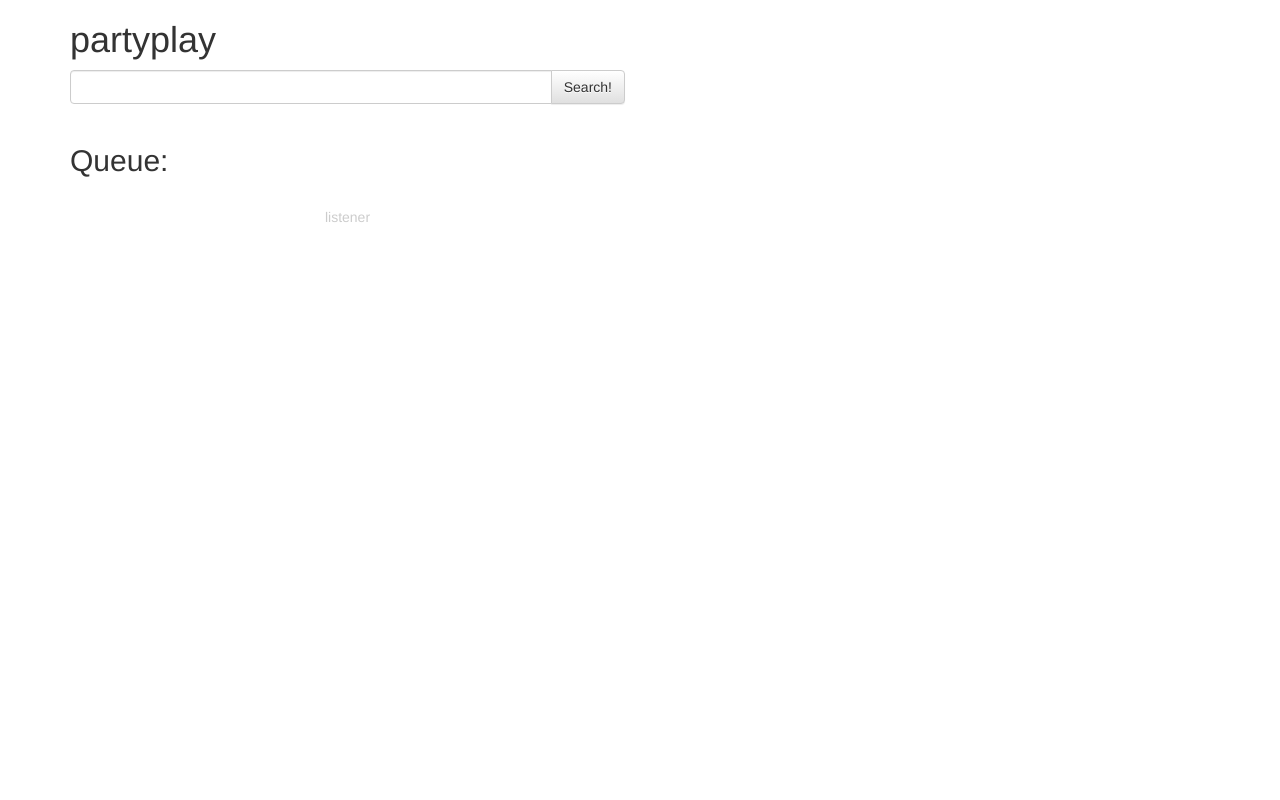
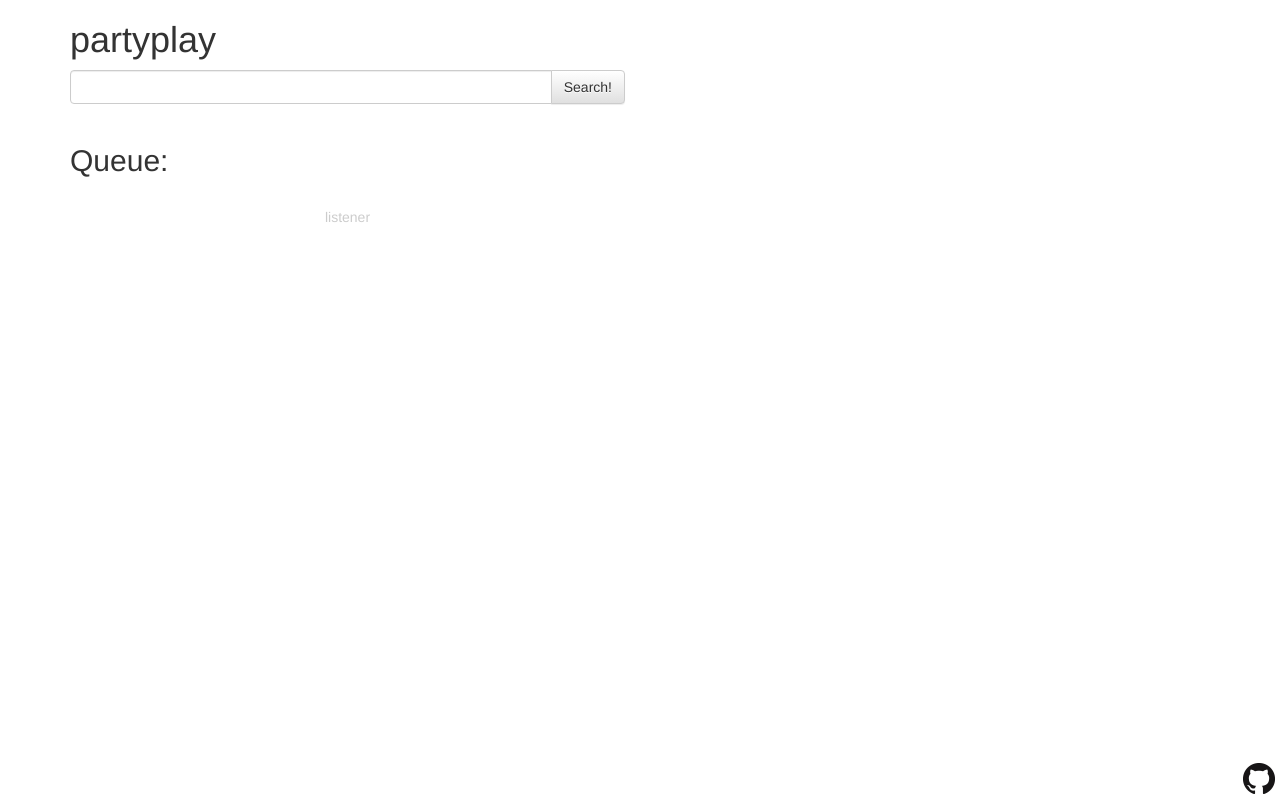
Before and after one commit to FruitieX/nodeplayer, a website: page public/index.html in a window 1280 px wide. Drawn offline with Linux system fonts and the light colour scheme; no server answers.

Commit message:
fork me on github

```diff
--- a/public/index.html
+++ b/public/index.html
@@ -58,5 +58,7 @@
                 </div>
             </div>
         </div>
+
+        <a href="https://github.com/FruitieX/partyplay"><img style="position: absolute; bottom: 5px; right: 5px; border: 0;" src="/media/GitHub-Mark-32px.png" alt="Fork me on GitHub"></a>
     </body>
 </html>
```
Also changed, not shown: public/listener.html (+1 -0 lines), public/media/GitHub-Mark-32px.png (added), 2 other files.
